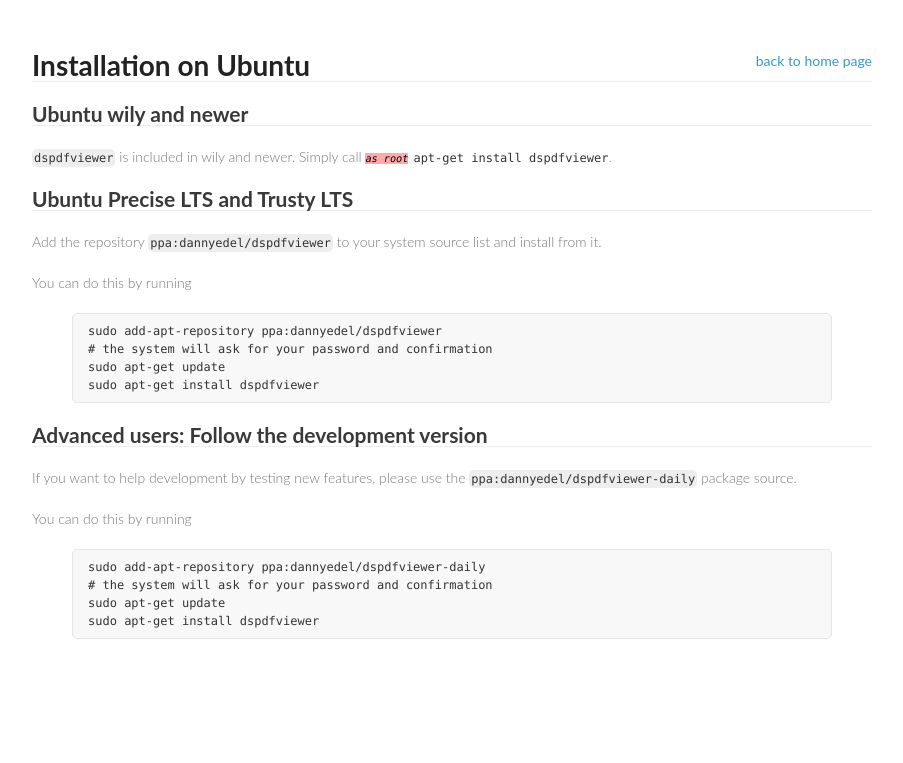
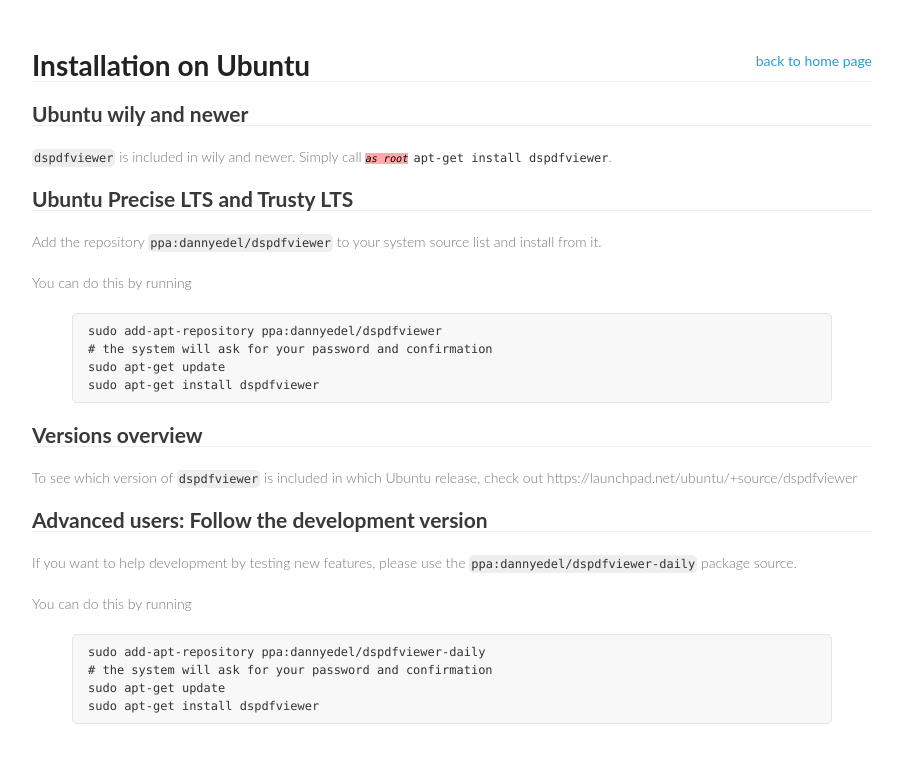
Before and after one commit to dannyedel/dspdfviewer, a Jekyll site: the page built from installation/ubuntu.md, in a window 1280 px wide. Shown: the top 763 px of the page, without its empty margins (188-1091 px from the left). Built offline with Jekyll 4.4.1, drawn with Linux system fonts in a browser that asks for light colours; Markdown is read by kramdown in place of the engine named in the settings.

Commit message:
Ubuntu: Link to source overview

```diff
--- a/installation/ubuntu.md
+++ b/installation/ubuntu.md
@@ -22,6 +22,11 @@
 sudo apt-get install dspdfviewer
 {% endhighlight %}
 
+## Versions overview
+
+To see which version of `dspdfviewer` is included in which Ubuntu release, check out
+https://launchpad.net/ubuntu/+source/dspdfviewer
+
 ## Advanced users: Follow the development version
 
 If you want to help development by testing new features, please
```
